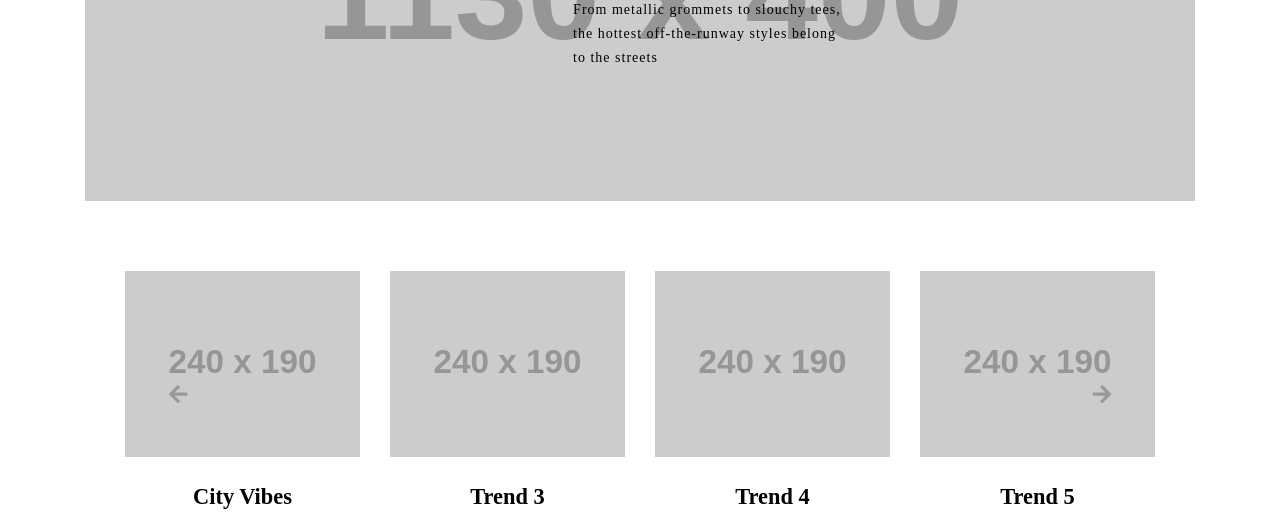
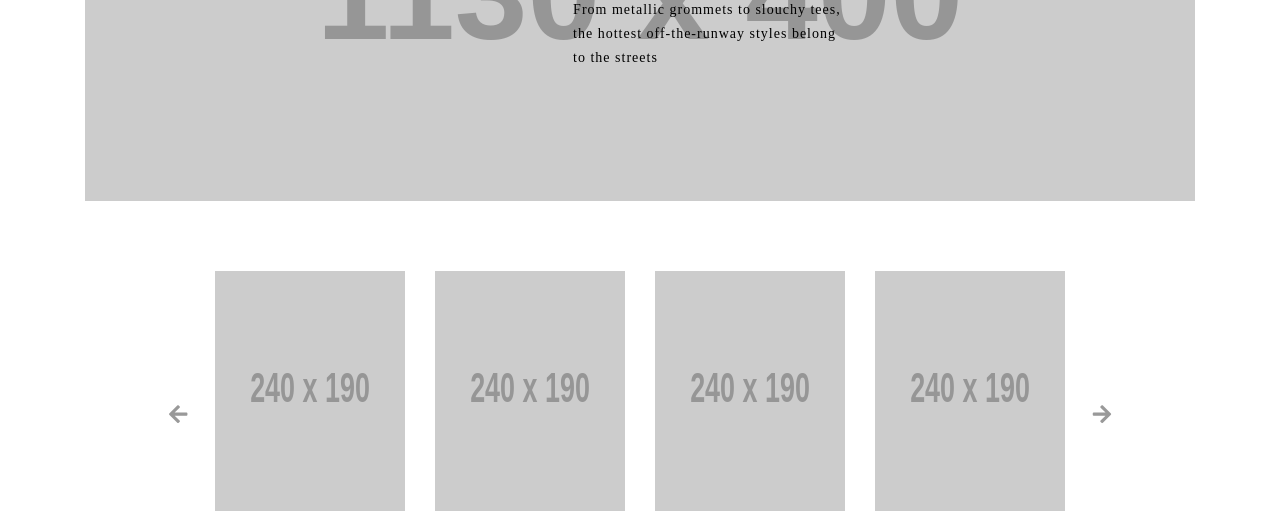
Before and after one commit to ceriustech/HTML-Templates, a plain HTML site: page Template-1/new_design_outfits.html in a window 1280 px wide. Shown: the part 262-790 px from the top of the page. Drawn offline with nearby package versions, Linux system fonts and the light colour scheme; placeholder pictures from the web are drawn by us.

Commit message:
Changes made to outfit carousel.

```diff
--- a/Template-1/CSS/outfit.css
+++ b/Template-1/CSS/outfit.css
@@ -56,7 +56,12 @@
     text-align: center;
 }
 
-.outfit_carousel_caption h3{
+#image_carousel img {
+    height: 240px;
+    width: 190px;
+}
+
+.outfit_carousel_caption h3 {
     color: #000;
     font-family: Gilroy;
     font-size: 1.6em;
--- a/Template-1/new_design_outfits.html
+++ b/Template-1/new_design_outfits.html
@@ -50,11 +50,11 @@
 
 <!-- Trending Images -->
 <section class="container trend_row_section">
-         <div class="clothing_carousel carousel_padding carousel_margin">
+         <div class="clothing_carousel carousel_margin">
             <div class="col-md-12">
                 <div id="image_carousel" class="carousel">
 					<!-- Carousel Images -->
-                    <div class="carousel-inner">
+                    <div class="carousel-inner carousel_padding">
                         <div class="item active">
                           <div class="row">
                             <div class="col-lg-3">
@@ -76,7 +76,7 @@
                             </div>
                             </div>
                             <div class="col-lg-3">
-                            <img src="http://placehold.it/240x190" class="img-responsive" alt="Image">
+                             <img src="http://placehold.jp/240x190.png" class="img-responsive" alt="Image">
                             <div class="outfit_carousel_caption">
                                 <h3>Trend 5</h3>
                             </div>
```
